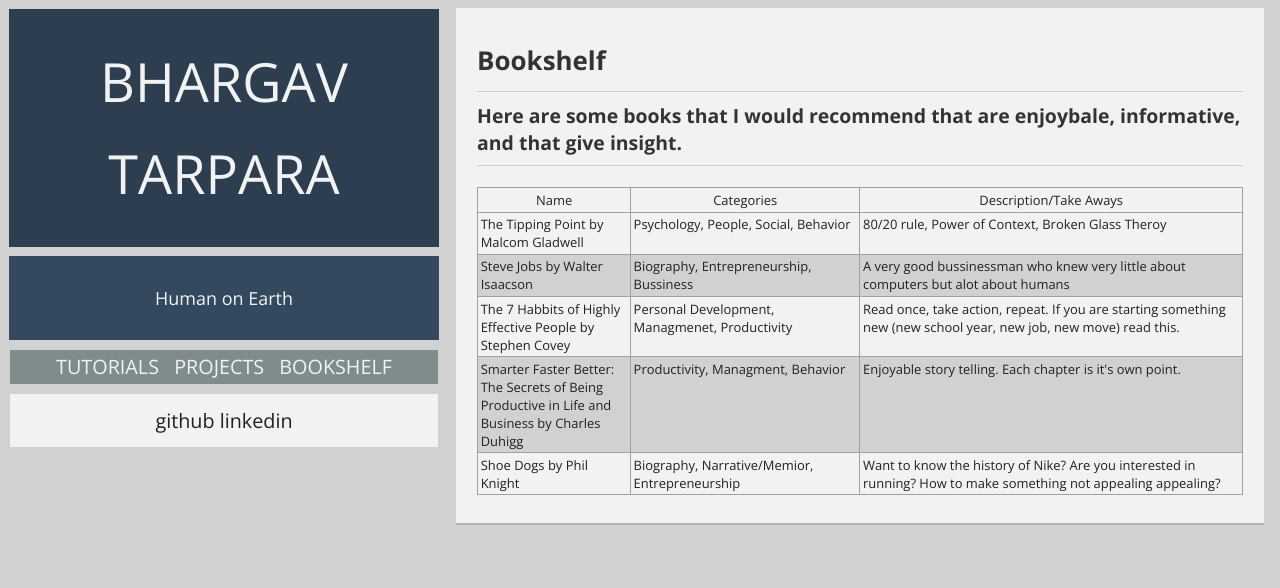
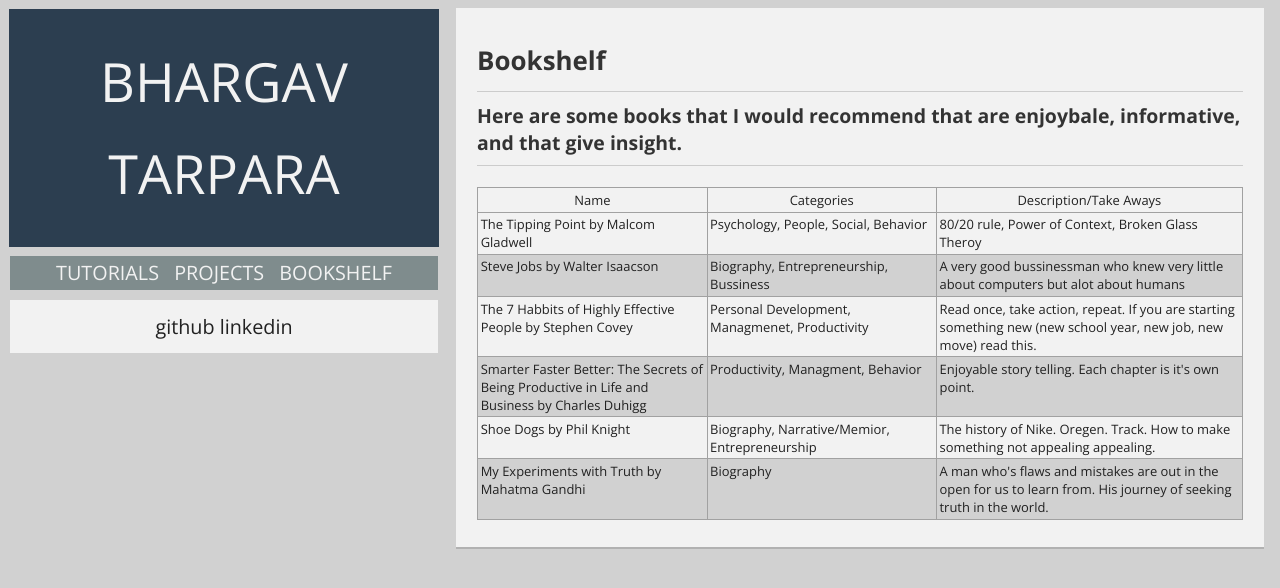
Before and after one commit to BTruer/BTruer.github.io, a Jekyll site: the page built from bookshelf/index.html, in a window 1280 px wide. Shown: the top 588 px of the page. Built offline with Jekyll 4.4.1, drawn with Linux system fonts in a browser that asks for light colours.

Commit message:
bookshelf update more minimal

```diff
--- a/_config.yml
+++ b/_config.yml
@@ -5,9 +5,9 @@
 description: "Human on Earth"
 language: "en"
 
-url: http://bhargavtarpara.com
+#url: http://bhargavtarpara.com
 #url: https://btruer.github.io
-#url: http://localhost:4000
+url: http://localhost:4000
 baseurl: ''
 timezone: America/New_York
 
--- a/_layouts/default.html
+++ b/_layouts/default.html
@@ -36,11 +36,11 @@
         <div class='module title color-1'>
             <h1><a href='{{ site.url }}/'>{{ site.name }}</a></h1>
         </div>
-
+<!--
         <div class='module description color-2'>
             {{ site.description }}
         </div>
-
+-->
         <nav class='module main-menu color-4'>
             <a href='{{ site.url }}/tutorials/'>Tutorials</a>
             <a href='{{ site.url }}/projects/'>Projects</a>
--- a/bookshelf/index.html
+++ b/bookshelf/index.html
@@ -10,9 +10,9 @@
             <p></p>
             <table>
 <colgroup>
-<col width="20%" />
 <col width="30%" />
-<col width="50%" />
+<col width="30%" />
+<col width="40%" />
 </colgroup>
 <thead>
 <tr class="header">
@@ -45,7 +45,12 @@
 <tr>
 <td markdown="span">Shoe Dogs by Phil Knight</td>
 <td markdown="span">Biography, Narrative/Memior, Entrepreneurship</td>
-<td markdown="span">Want to know the history of Nike? Are you interested in running? How to make something not appealing appealing?</td>
+<td markdown="span">The history of Nike. Oregen. Track. How to make something not appealing appealing.</td>
+</tr>
+<tr>
+<td markdown="span">My Experiments with Truth by Mahatma Gandhi</td>
+<td markdown="span">Biography</td>
+<td markdown="span">A man who's flaws and mistakes are out in the open for us to learn from. His journey of seeking truth in the world.</td>
 </tr>
 </tbody>
 </table>
```
Also changed, not shown: bookshelf/_posts/2017-01-01-hello-world.md (deleted, +0 -8 lines).
